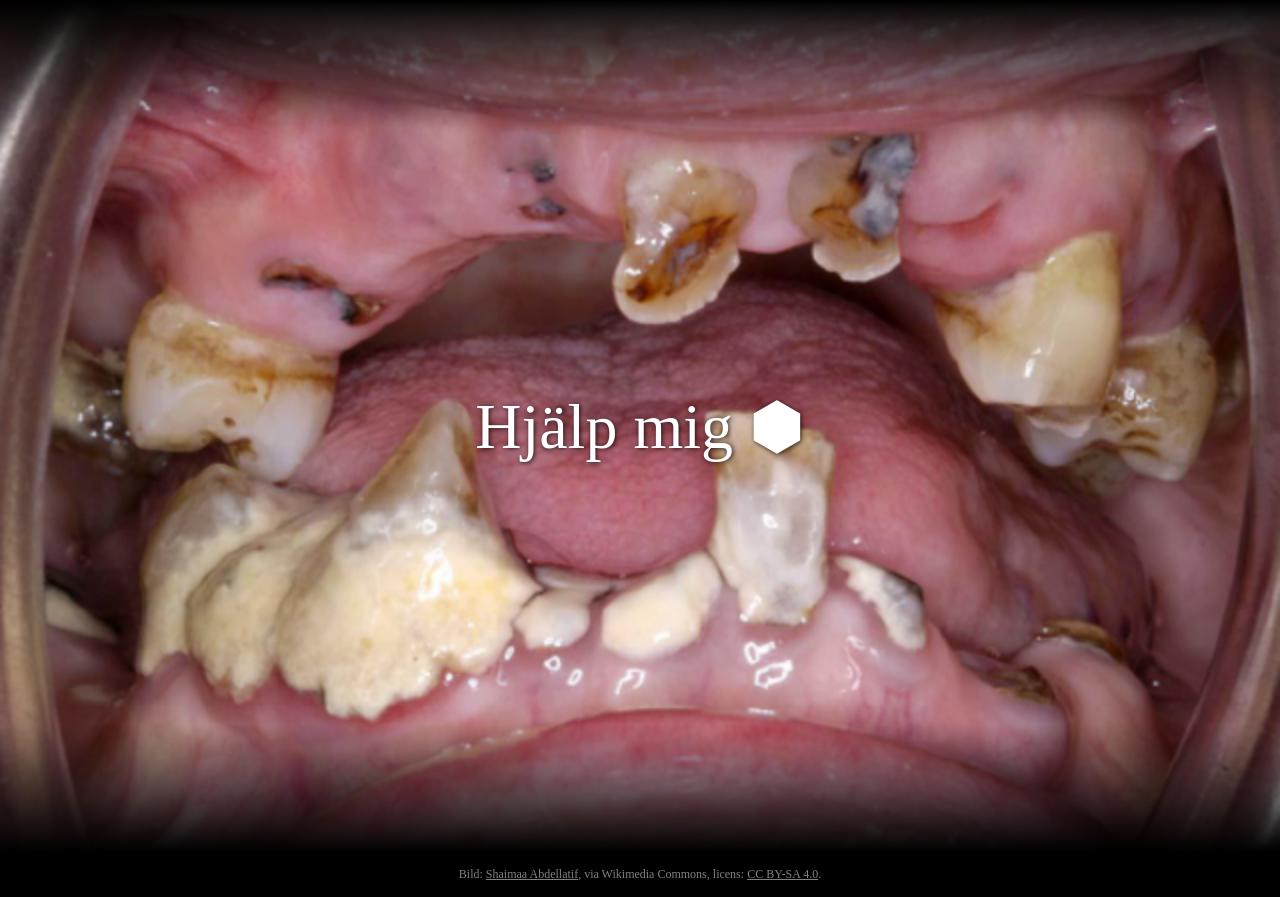
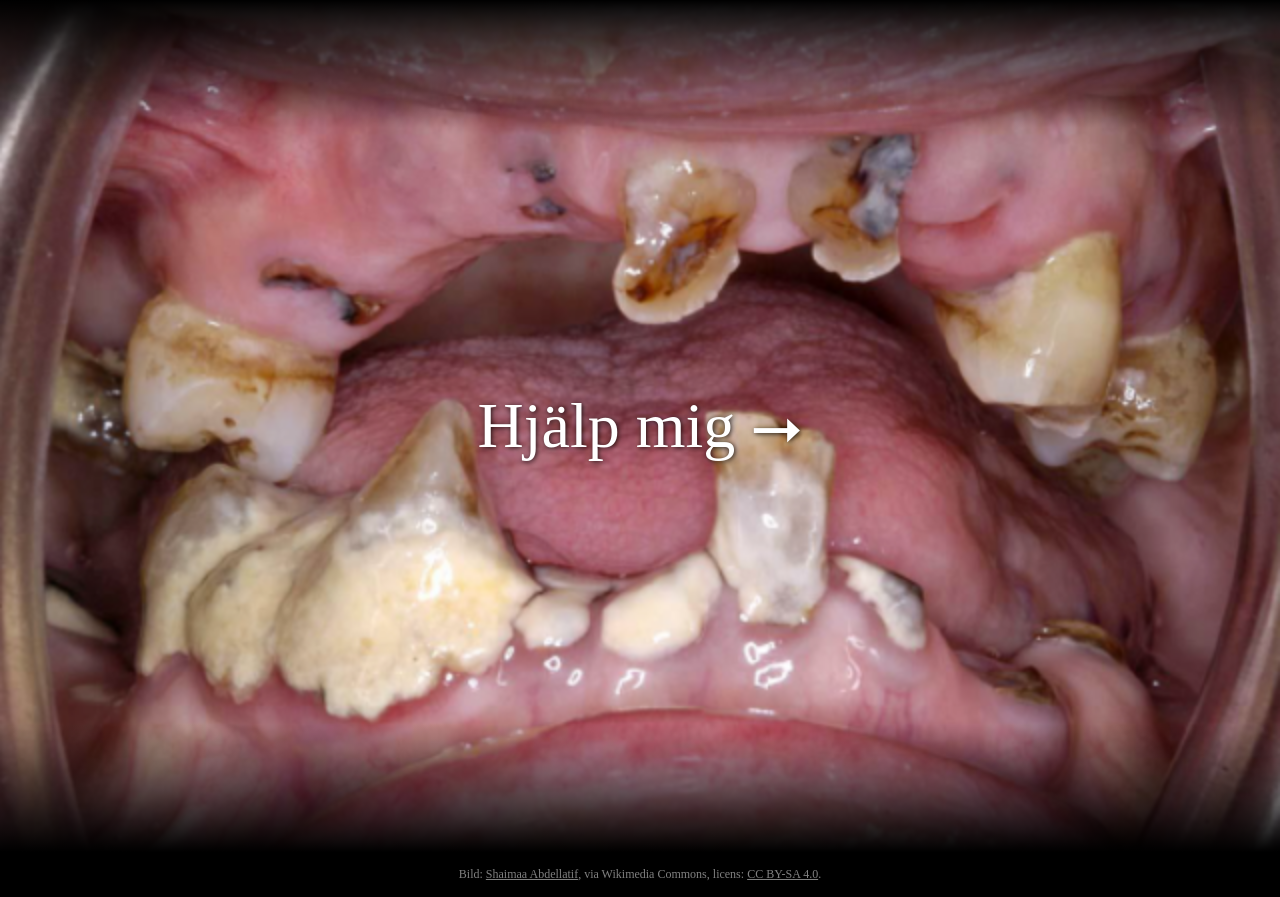
Before and after one commit to munhalsa/munvard, a plain HTML site: page index.html in a window 1280 px wide. Drawn offline with Linux system fonts and the light colour scheme.

Commit message:
Update index.html

```diff
--- a/index.html
+++ b/index.html
@@ -93,7 +93,7 @@
     <div class="image-wrapper">
       <img class="background-image" src="munhalsa.png" alt="Dental decay" />
       <a class="link-text" href="https://www.vardhandboken.se/vard-och-behandling/basal-och-preventiv-omvardnad/munhalsa/oversikt/">
-        Hjälp mig ⬢
+        Hjälp mig ⭢
       </a>
     </div>
   </div>
```
